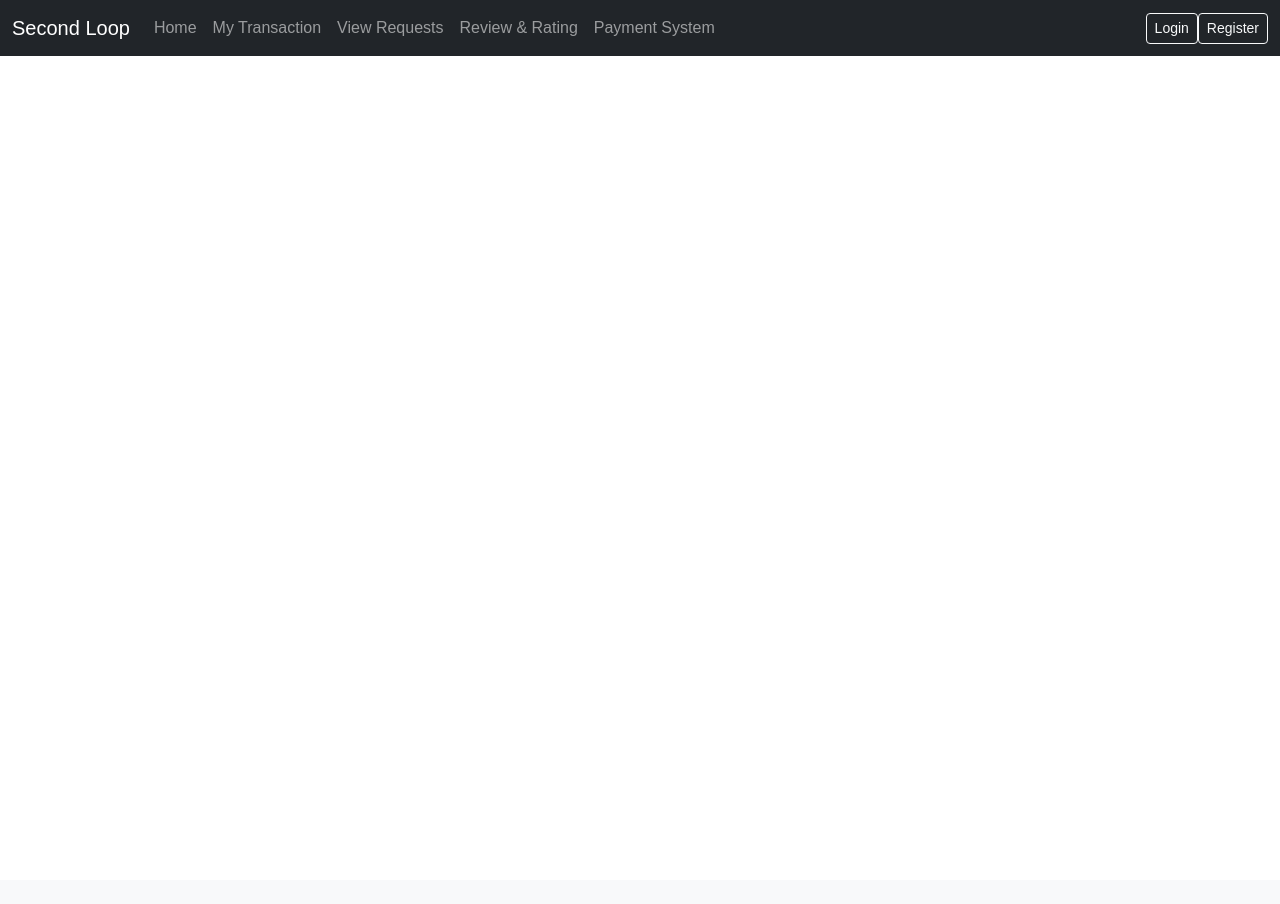
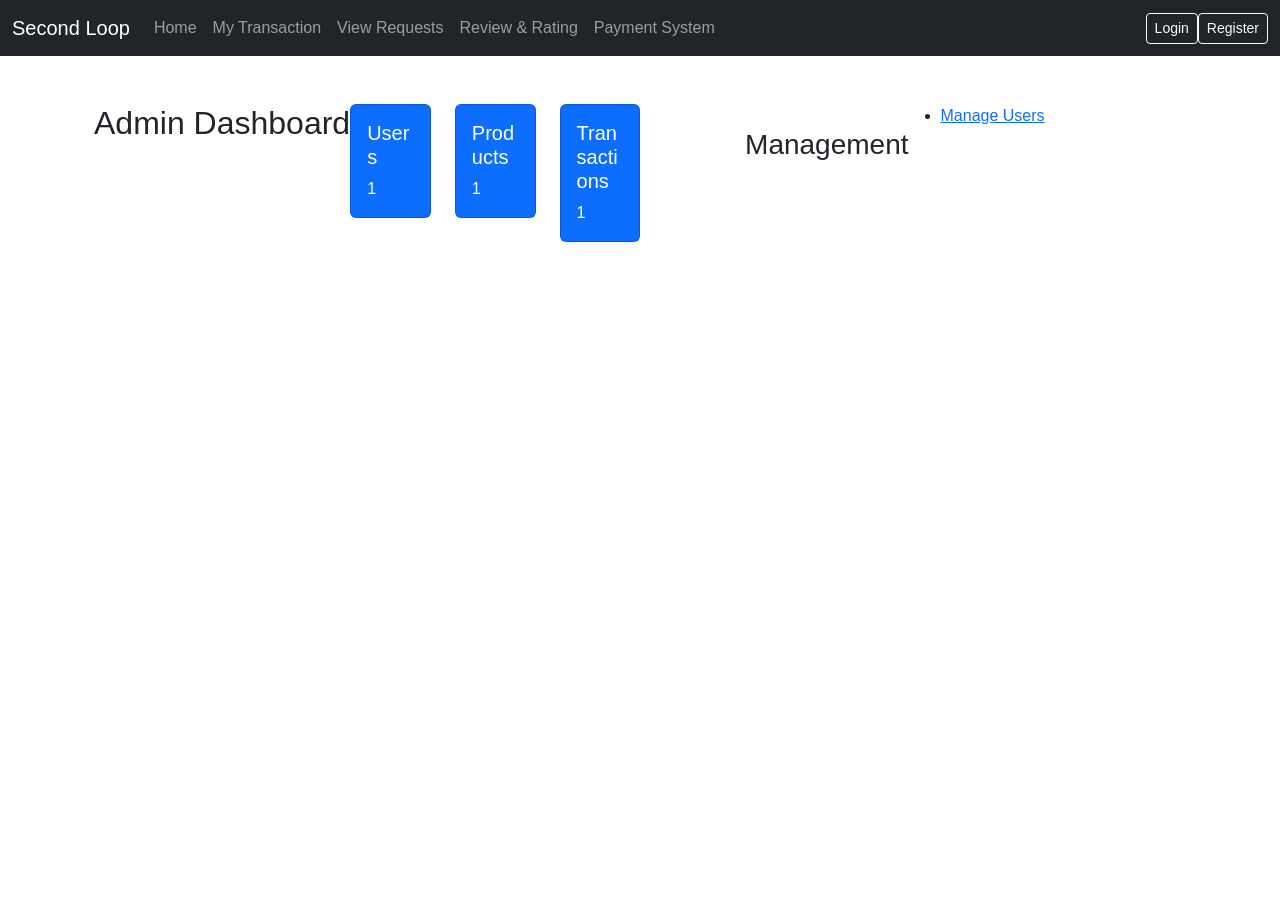
Before and after one commit to jtingvv7/2510-CSP1123-TC1L-G07, a Flask app: template admin/templates/dashboard.html in a window 1280 px wide. Before the commit the page ends 56 px from the top, so only its background shows below. Run offline with Flask 3, Linux system fonts and the light colour scheme; the template is opened without the code that fills it: most values are stand-ins (such as "Sample title", 1, 10 or a date in 2020).

Commit message:
complete dashboard.html

```diff
--- a/admin/templates/dashboard.html
+++ b/admin/templates/dashboard.html
@@ -2,7 +2,45 @@
 {% block title %} Admin Dashboard {% endblock %}
 
 {% block content %}
+<div class="container mt-4">
+  <h2 class="text-center">Admin Dashboard</h2>
+  <div class="row">
+    <!--number of users-->
+    <div class="col-md-3">
+        <div class="card text-bg-primary mb-3">
+            <div class="card-body">
+                <h5 class="card-title">Users</h5>
+                <p class="card-text">{{ user_count }}</p>
+            </div>
+        </div>
+    </div>
+    <!--number of products-->
+    <div class="col-md-3">
+        <div class="card text-bg-primary mb-3">
+            <div class="card-body">
+                <h5 class="card-title">Products</h5>
+                <p class="card-text">{{ product_count }}</p>
+            </div>
+        </div>
+    </div>
+    <!--number of transactions-->
+    <div class="col-md-3">
+        <div class="card text-bg-primary mb-3">
+            <div class="card-body">
+                <h5 class="card-title">Transactions</h5>
+                <p class="card-text">{{ transaction_count }}</p>
+            </div>
+        </div>
+    </div>
+</div>
 
+<!--link to management -->
+<h3 class="mt-4">Management</h3>
+<ul>
+    <li><a href="{{ url_for('admin.manage_users') }}"> Manage Users</a></li>
+    <!--<li><a href="{{ url_for('admin.manage_products') }}"> Manage Products</a></li>
+    <li><a href="{{ url_for('admin.manage_transactions') }}"> Manage Transactions</a></li>-->
+</ul>
 
 
 
--- /dev/null
+++ b/admin/templates/manage_users.html
@@ -0,0 +1,5 @@
+{% extends "base.html" %}
+{% block title %} Users {% endblock %}
+
+{% block content %}
+{% endblock %}
```
Also changed, not shown: admin/routes.py (+10 -4 lines), admin/templates/users.html (deleted), 2 other files.
